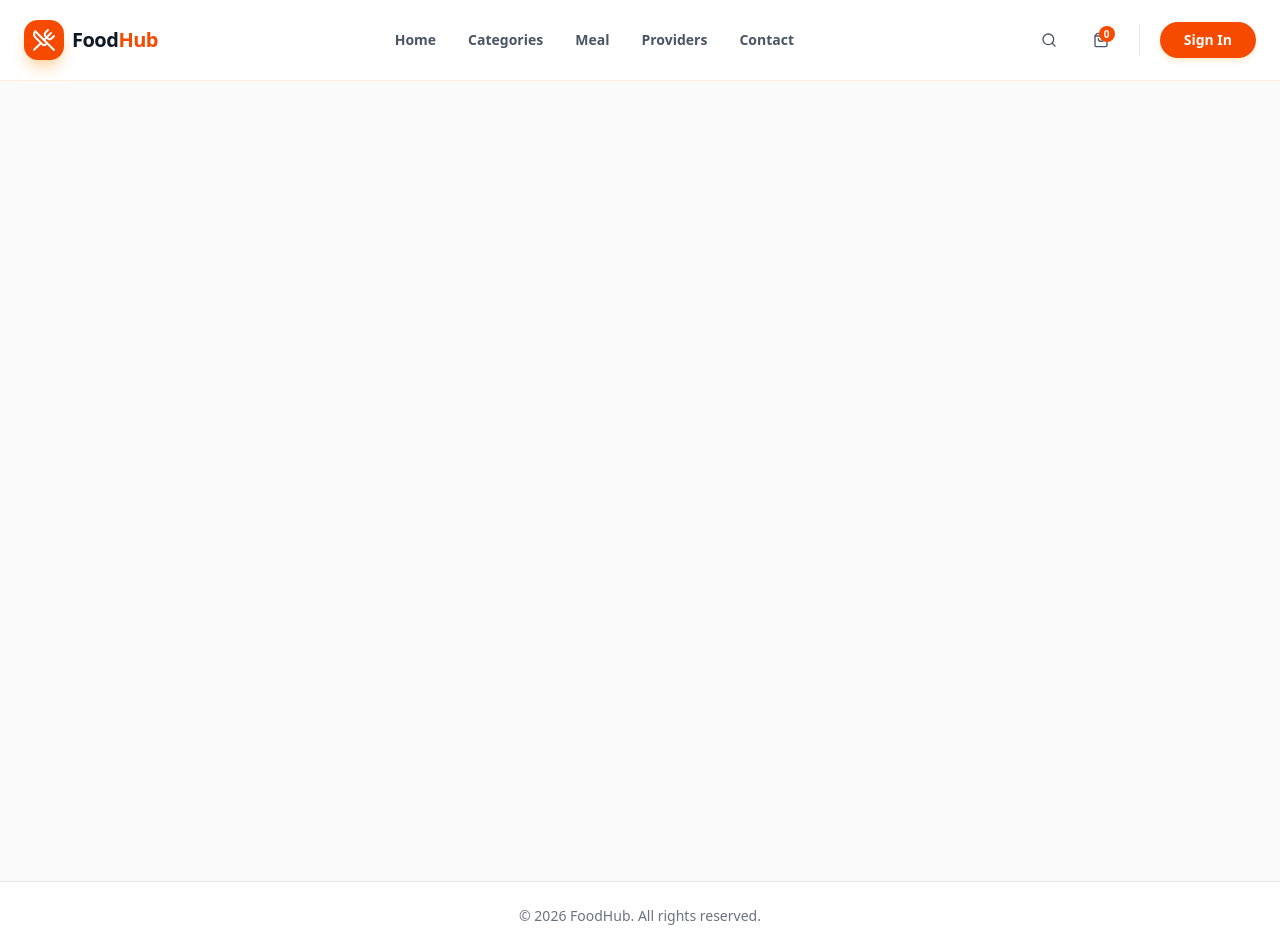
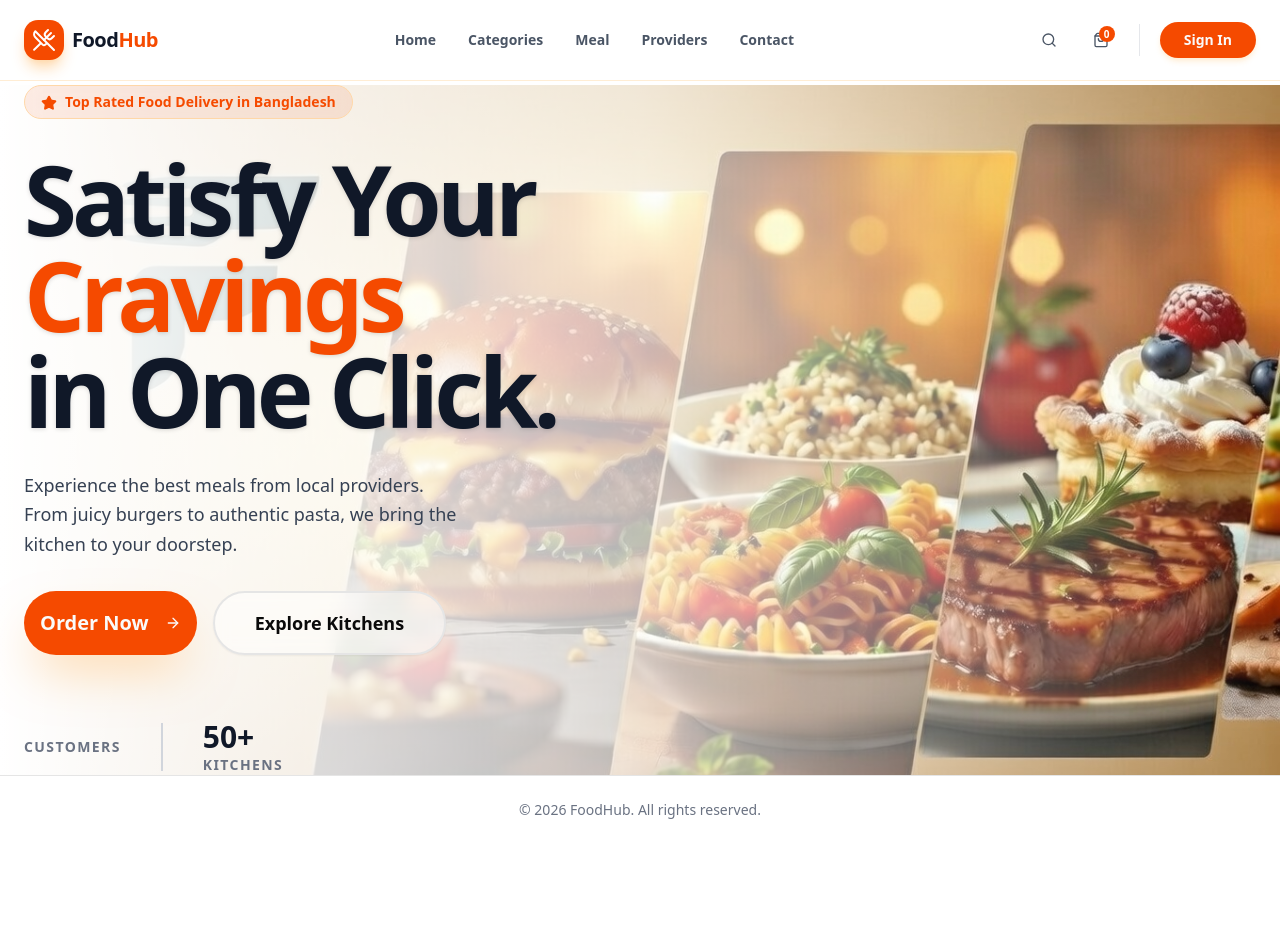
Before and after one commit to MOBASSHIR07/FoodHub_Frontend_A4, a Next.js app: page / in a window 1280 px wide. After the commit the page ends 844 px from the top, so only its background shows below. Built offline with nearby package versions, Linux system fonts and the light colour scheme.

Commit message:
added hero section

```diff
--- a/app/(CommonLayout)/layout.tsx
+++ b/app/(CommonLayout)/layout.tsx
@@ -4,6 +4,7 @@ export default function CommonLayout({ children }: { children: React.ReactNode }
     <div className="flex min-h-screen flex-col">
       {/* Global Navbar */}
       <Navbar />
+
 
       {/* Main Content Area */}
       <main className="grow">
--- a/app/(CommonLayout)/page.tsx
+++ b/app/(CommonLayout)/page.tsx
@@ -1,10 +1,20 @@
+import Hero from "@/components/Home/Hero";
 
 
-export default function Home() {
+export default function HomePage() {
   return (
-    <div className="flex min-h-screen items-center justify-center bg-zinc-50 font-sans dark:bg-black">
+    <div className="flex flex-col w-full">
+      {/* Section 1: Hero */}
+      <Hero />
 
+      {/* Section 2: Categories (Coming Next) */}
+      {/* <Categories /> */}
 
+      {/* Section 3: Trending (Coming Next) */}
+      {/* <Trending /> */}
+
+      {/* Section 4: Why Us (Coming Next) */}
+      {/* <WhyUs /> */}
     </div>
   );
 }
--- a/components/Home/Hero.tsx
+++ b/components/Home/Hero.tsx
@@ -1,11 +1,77 @@
-import React from 'react';
+import Image from "next/image";
+import { Button } from "@/components/ui/button";
+import { ArrowRight, Star } from "lucide-react";
+import Link from "next/link";
+import hero from "@/assets/Image/hero.jpg"
+// 2
+export default function Hero() {
+  return (
+    <section className="relative min-h-[80vh] w-full flex items-center overflow-hidden mt-1">
+      {/* --- 1. THE BACKGROUND IMAGE --- */}
+      <div className="absolute inset-0 z-0">
+        <Image
+          src={hero}
+          alt="FoodHub Premium Meals"
+          fill
+          priority
+          className="object-cover object-right lg:object-center"
+          // object-right ensures the food panels stay visible on small screens
+        />
+        {/* Dark overlay for mobile readability */}
+        <div className="absolute inset-0 bg-white/60 lg:bg-transparent lg:bg-gradient-to-r lg:from-white lg:via-white/70 lg:to-transparent" />
+      </div>
 
-const Hero = () => {
-    return (
-        <div>
+      <div className="container relative z-10 mx-auto px-6">
+        <div className="max-w-2xl text-center lg:text-left space-y-8 animate-in fade-in slide-in-from-left-8 duration-1000">
 
+          {/* Badge */}
+          <div className="inline-flex items-center gap-2 rounded-full bg-orange-600/10 px-4 py-1.5 text-sm font-bold text-orange-600 border border-orange-200 backdrop-blur-sm">
+            <Star className="h-4 w-4 fill-current mt-0.5" />
+            <span>Top Rated Food Delivery in Bangladesh</span>
+          </div>
+
+          {/* Heading */}
+          <h1 className="text-5xl lg:text-8xl font-black tracking-tighter text-gray-900 leading-[1] drop-shadow-sm">
+            Satisfy Your <br />
+            <span className="text-orange-600">Cravings</span> <br />
+            in One Click.
+          </h1>
+
+          {/* Description */}
+          <p className="max-w-md text-lg font-medium text-gray-700 leading-relaxed mx-auto lg:mx-0">
+            Experience the best meals from local providers. From juicy burgers to
+            authentic pasta, we bring the kitchen to your doorstep.
+          </p>
+
+          {/* CTAs */}
+          <div className="flex flex-col sm:flex-row items-center gap-4 justify-center lg:justify-start">
+            <Link href="/meal">
+              <Button size="lg" className="h-16 px-10 rounded-full bg-orange-600 hover:bg-orange-700 text-xl font-black shadow-2xl shadow-orange-200 transition-all active:scale-95 group">
+                Order Now
+                <ArrowRight className="ml-2 h-6 w-6 transition-transform group-hover:translate-x-1" />
+              </Button>
+            </Link>
+            <Link href="/providers">
+              <Button variant="outline" size="lg" className="h-16 px-10 rounded-full border-2 bg-white/50 backdrop-blur-sm text-lg font-bold hover:bg-white transition-all">
+                Explore Kitchens
+              </Button>
+            </Link>
+          </div>
+
+          {/* Stats Overlay */}
+          <div className="pt-8 flex items-center justify-center lg:justify-start gap-10">
+            <div>
+              <p className="text-3xl font-black text-gray-900"></p>
+              <p className="text-sm font-bold text-gray-500 uppercase tracking-widest">Customers</p>
+            </div>
+            <div className="h-12 w-[2px] bg-gray-300" />
+            <div>
+              <p className="text-3xl font-black text-gray-900">50+</p>
+              <p className="text-sm font-bold text-gray-500 uppercase tracking-widest">Kitchens</p>
+            </div>
+          </div>
         </div>
-    );
-};
-
-export default Hero;
+      </div>
+    </section>
+  );
+}
--- a/package.json
+++ b/package.json
@@ -17,6 +17,7 @@
     "lucide-react": "^0.563.0",
     "next": "16.1.6",
     "react": "19.2.3",
+    "react-countup": "^6.5.3",
     "react-dom": "19.2.3",
     "tailwind-merge": "^3.4.0",
     "zod": "^4.3.6"
```
Also changed, not shown: assets/Image/Hero.jpg, components/Home/Features.tsx (added), 1 other file (tests, documents, lock files or other folders).
